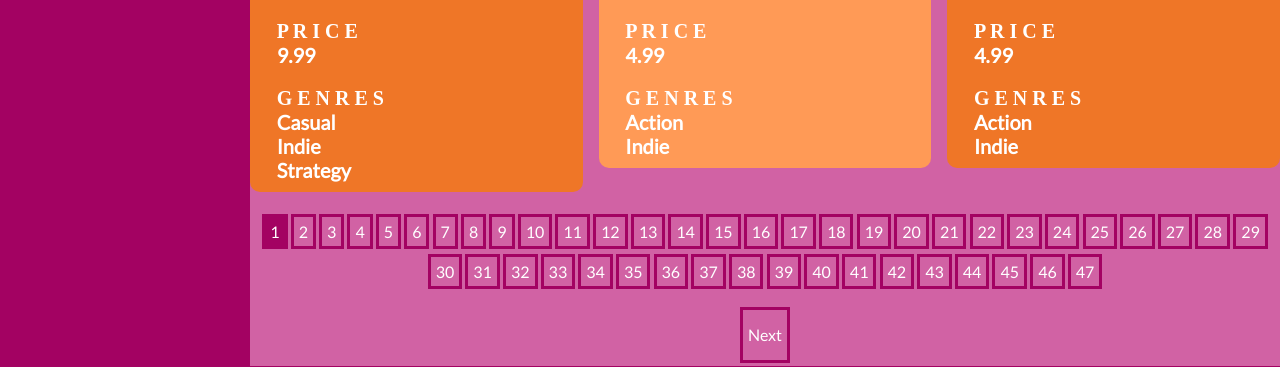
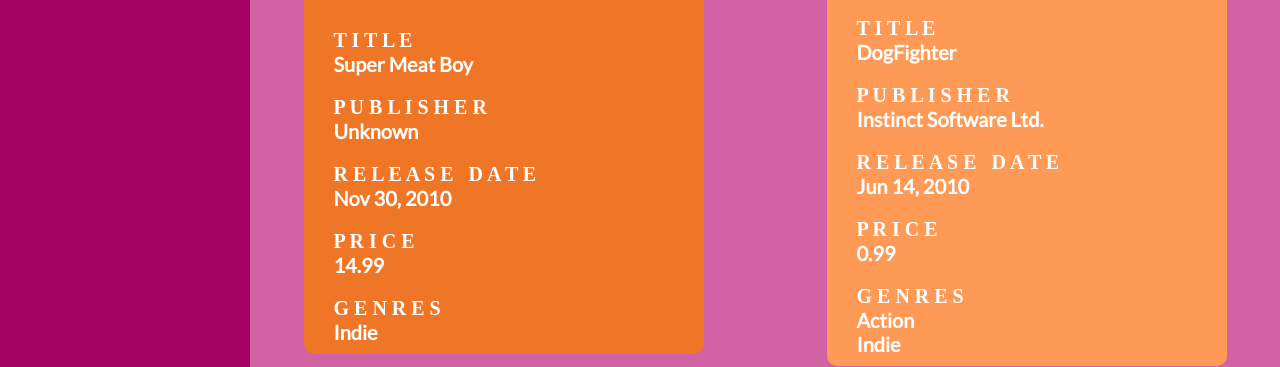
Before and after one commit to dis-may/game-library, a Flask app: page /games?page=1 in a window 1280 px wide. Shown: the part 4721-5088 px from the top of the page. Run offline with Flask 3, Linux system fonts and the light colour scheme; some libraries are stand-ins or nearby versions; some web fonts are replaced.

Commit message:
cards are now responsive! + other frontend changes

```diff
--- a/games/static/css/main.css
+++ b/games/static/css/main.css
@@ -137,7 +137,8 @@ footer {
 }
 
 .main p{
-    text-align: center;
+    width: 90%;
+    margin: 3% auto;
 }
 
 .games_container_container {
@@ -165,10 +166,10 @@ footer {
 .games_container {
     max-width: 1200px;
     margin: 0 auto;
-    display: grid;
+    display: flex;
     gap: 1rem;
-    grid-template-columns: repeat(auto-fit, minmax(300px, 1fr));
-
+    align-items: start;
+    flex-wrap: wrap;
 }
 
 .game_card {
@@ -232,11 +233,11 @@ footer {
 }
 
 .pagination {
-    display: inline-block;
+    display: block;
     text-align: center;
-    margin-top: 20px;
     line-height: 40px;
-    width: 100%;
+    width: 90%;
+    margin: 3% auto;
 }
 
 .pagination a {
@@ -318,7 +319,7 @@ genre-link {
 }
 
 .deets {
-    background-color: #ff9a56;
+    background-color: #ef7627;
     border-radius: 10px;
     flex: 1;
 }
--- a/games/templates/gameDescription.html
+++ b/games/templates/gameDescription.html
@@ -2,7 +2,7 @@
 {% block content %}
 <div class="main-body">
     <div class="image_container">
-        <img src="{{ game.image_url }}" alt="Game art for {{ game.title }} " />
+        <img src="{{ game.image_url }}" onerror="this.onerror=null; this.src='../static/no-image.png'" alt="Game art for {{ game.title }} " />
     </div>
     <div class="description">
         <div class="deets">
--- a/games/templates/games.html
+++ b/games/templates/games.html
@@ -8,7 +8,7 @@
         <a href="{{ url_for('gameDescription_bp.game_desc_page', game_id=game.game_id) }}" class='card-link'></a>
 
         <div class="image_container">
-            <img src="{{ game.image_url }}" alt="Game art for {{ game.title }} " />
+            <img src="{{ game.image_url }}" onerror="this.onerror=null; this.src='../static/no-image.png'" alt="Game art for {{ game.title }} " />
         </div>
 
         <div class="game_details">
```
Also changed, not shown: games/templates/home.html (+6 -4 lines), games/static/no-image.png (added).
